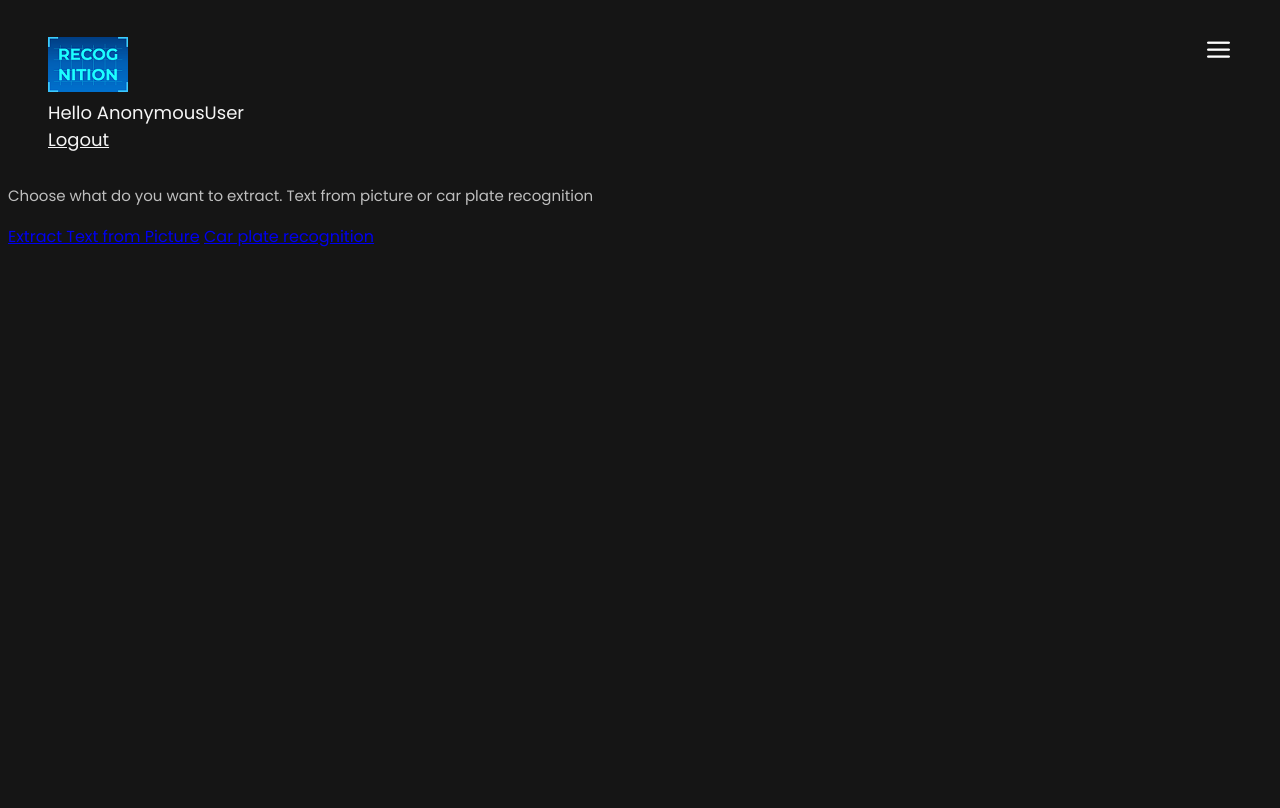
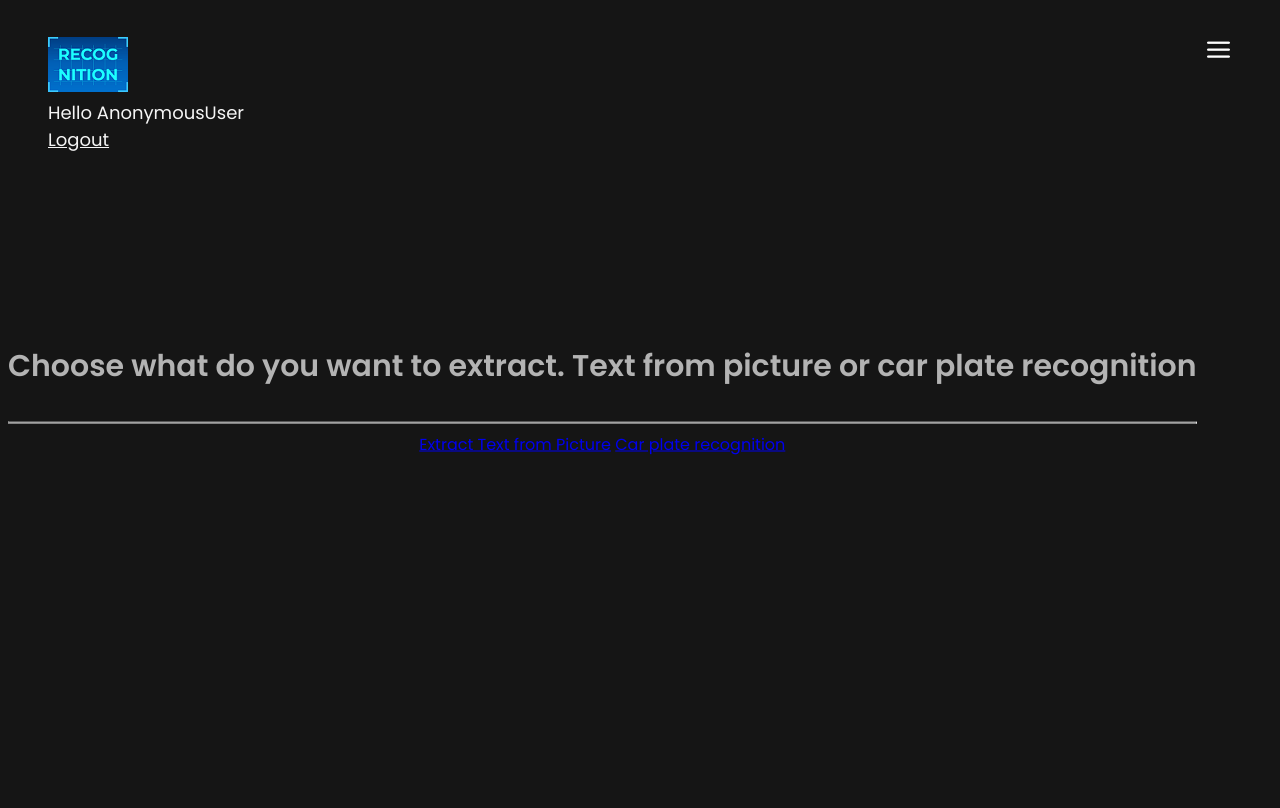
Before and after one commit to cristi161/image-recognition, a Django app: page /choosealg in a window 1280 px wide. Run offline with Django 3.2, Linux system fonts and the light colour scheme; parts of the project's set-up code (start-up, migrations or seed data) failed here and were passed over; some libraries are stand-ins or nearby versions.

Commit message:
choosealg.html modified

```diff
--- a/templates/choosealg.html
+++ b/templates/choosealg.html
@@ -25,6 +25,13 @@
             margin-left: auto;
             position: relative;
             bottom: 50%;
+        }
+        .vertical-center {
+            margin: 0;
+            position: absolute;
+            top: 50%;
+            -ms-transform: translateY(-50%);
+            transform: translateY(-50%);
         }
 
 
@@ -85,12 +92,22 @@
 <!-- Header section end -->
 
 <!-- Hero section -->
-<section class="hero-section">
-    <p>Choose what do you want to extract. Text from picture or car plate recognition</p>
-    <a href="login-page">Extract Text from Picture</a>
-    <a href="carplate">Car plate recognition</a>
+<div class="container" style="height: 80vh">
+    <div class="vertical-center">
+        <h3 style="color: #b3b3b3" align="center">Choose what do you want to extract. Text from picture or car plate recognition</h3>
+        <br>
+        <hr>
+        <div style="display: block; text-align: center" class="btn-group btn-group-lg" role="group" aria-label="Basic example">
+            <a class="btn btn-secondary" href="login-page">Extract Text from Picture</a>
+            <a class="btn btn-secondary"  href="carplate">Car plate recognition</a>
+        </div>
+    </div>
+</div>
 
-</section>
+
+
+
+
 
 <!-- Hero section end -->
 
```
